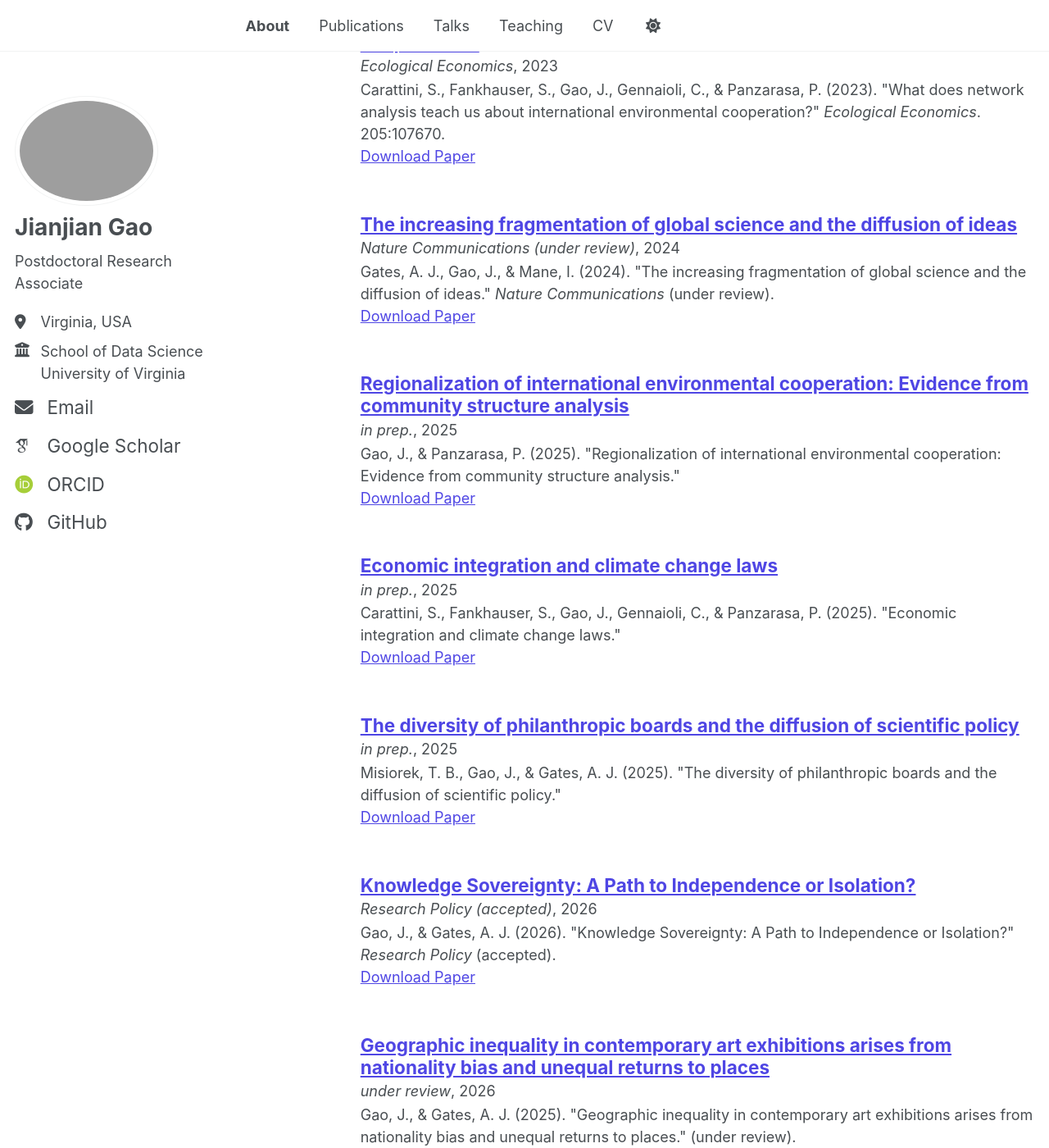
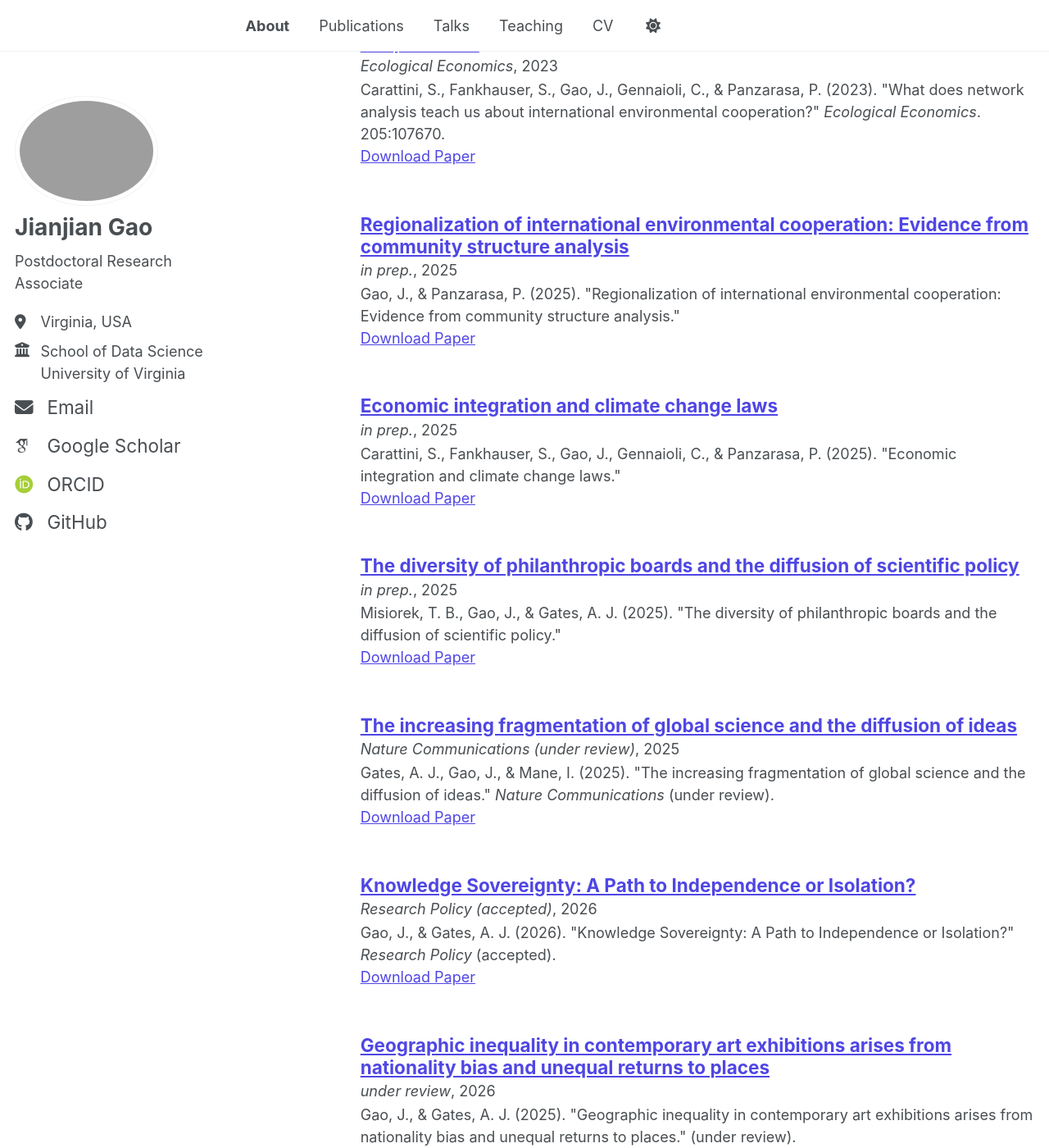
Before and after one commit to jiaoyang2018/jiaoyang2018.github.io, a Jekyll site: the page built from _pages/collection-archive.html, in a window 1280 px wide and 1400 px high, scrolled down 2031 px. Shown: the whole window at 82% size. Built offline with Jekyll 4.4.1, drawn with Linux system fonts in a browser that asks for light colours; some web fonts are replaced; a script bundle is joined from its source files by our own code; library files that are not in the unit come from our copies.

Commit message:
Update fragmentation of global science date and citation year to 2025
Co-Authored-By: Claude Sonnet 4.6 <noreply@anthropic.com>

```diff
--- a/_publications/2024-fragmentation-global-science.md
+++ b/_publications/2024-fragmentation-global-science.md
@@ -3,8 +3,8 @@ title: "The increasing fragmentation of global science and the diffusion of idea
 collection: publications
 category: under_review
 permalink: /publication/2024-fragmentation-global-science
-date: 2024-04-08
+date: 2025-04-08
 venue: 'Nature Communications (under review)'
 paperurl: 'https://arxiv.org/abs/2404.05861'
-citation: 'Gates, A. J., Gao, J., &amp; Mane, I. (2024). &quot;The increasing fragmentation of global science and the diffusion of ideas.&quot; <i>Nature Communications</i> (under review).'
+citation: 'Gates, A. J., Gao, J., &amp; Mane, I. (2025). &quot;The increasing fragmentation of global science and the diffusion of ideas.&quot; <i>Nature Communications</i> (under review).'
 ---
```
